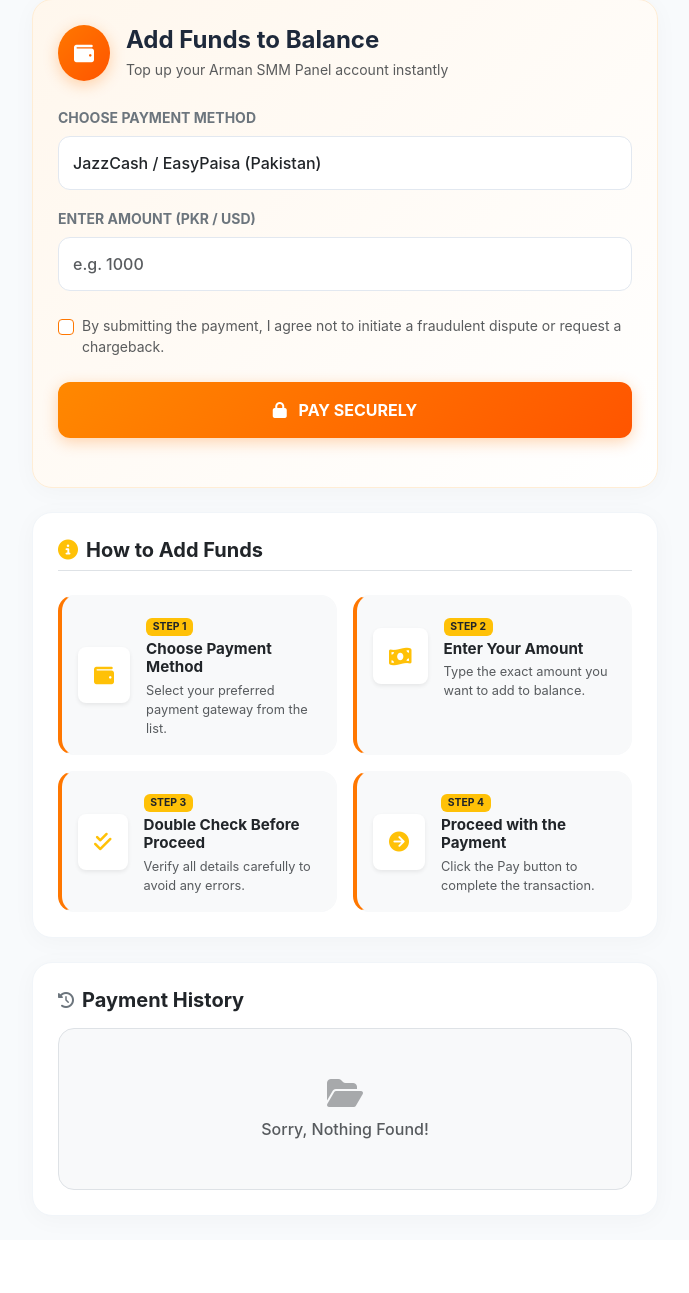
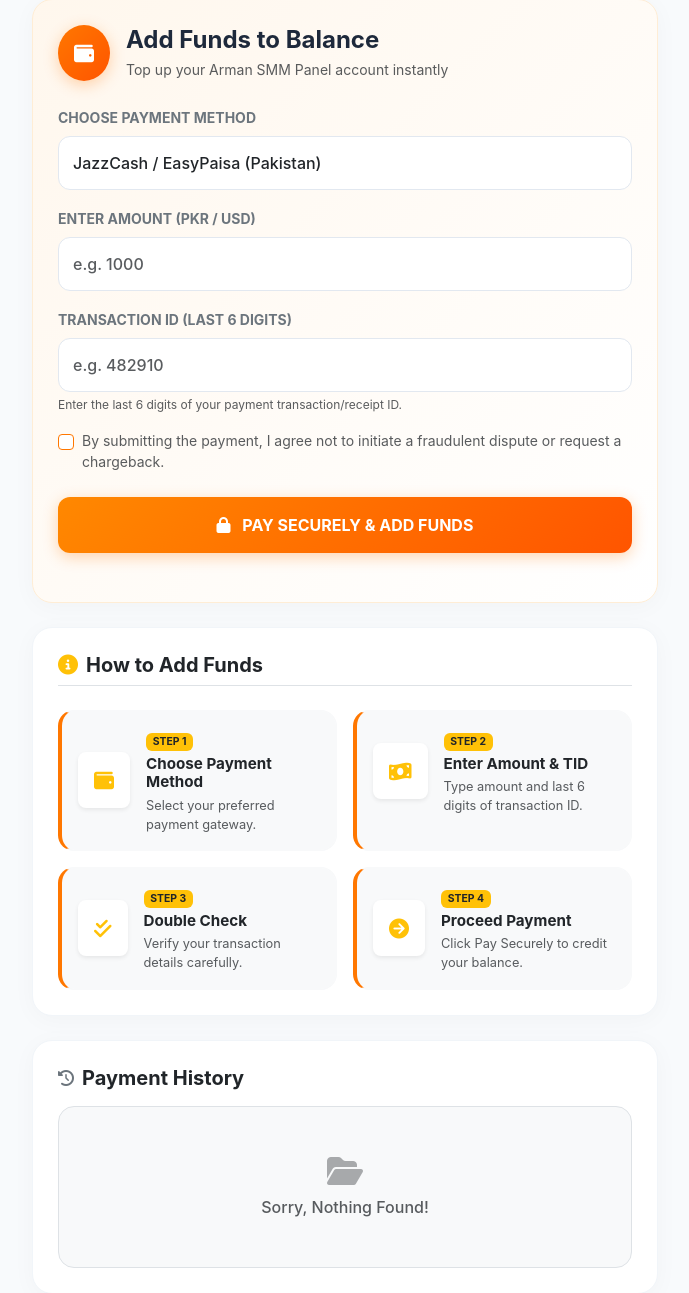
Before and after one commit to arman22334499/armans-panel, a Flask app: page /addfunds in a window 1280 px wide. Shown: the part 95-1388 px from the top of the page, without its empty margins (295-984 px from the left). Before the commit the page ends 1311 px from the top, so only its background shows below. Run offline with Flask 3, Linux system fonts and the light colour scheme; the visitor is signed in with stand-in values (Sample User, id 1); data comes from the database, SQL or seed files in the repository.

Commit message:
Update payment form and instructions for clarity

```diff
--- a/templates/add_funds.html
+++ b/templates/add_funds.html
@@ -14,7 +14,7 @@
         </div>
     </div>
 
-    <!-- Payment Form -->
+    <!-- Payment & Transaction Form -->
     <form method="POST" class="mb-4">
         <div class="mb-3">
             <label class="form-label fw-bold text-secondary small text-uppercase">Choose Payment Method</label>
@@ -25,23 +25,32 @@
                 <option value="skrill">Skrill</option>
             </select>
         </div>
-        <div class="mb-4">
+
+        <div class="mb-3">
             <label class="form-label fw-bold text-secondary small text-uppercase">Enter Amount (PKR / USD)</label>
             <input type="number" class="form-control" name="amount" placeholder="e.g. 1000" required>
         </div>
+
+        <div class="mb-3">
+            <label class="form-label fw-bold text-secondary small text-uppercase">Transaction ID (Last 6 Digits)</label>
+            <input type="text" class="form-control" name="transaction_id" placeholder="e.g. 482910" maxlength="6" required>
+            <div class="form-text text-muted" style="font-size: 0.75rem;">Enter the last 6 digits of your payment transaction/receipt ID.</div>
+        </div>
+
         <div class="form-check mb-4">
             <input class="form-check-input" type="checkbox" id="terms" required style="border-color: #ff7700;">
             <label class="form-check-label small text-muted" for="terms">
                 By submitting the payment, I agree not to initiate a fraudulent dispute or request a chargeback.
             </label>
         </div>
+
         <button type="submit" class="btn btn-orange w-100 py-3 text-uppercase tracking-wider">
-            <i class="fas fa-lock me-2"></i> Pay Securely
+            <i class="fas fa-lock me-2"></i> Pay Securely & Add Funds
         </button>
     </form>
 </div>
 
-<!-- How to Add Funds Section (Aesthetic Steps Cards) -->
+<!-- How to Add Funds Section -->
 <div class="main-card mb-4" style="background: #ffffff;">
     <div class="d-flex align-items-center gap-2 mb-4 pb-2 border-bottom">
         <i class="fas fa-info-circle text-warning fs-5"></i>
@@ -49,65 +58,53 @@
     </div>
 
     <div class="row g-3">
-        <!-- Step 1 -->
         <div class="col-md-6">
-            <div class="p-3 rounded-4 border border-light bg-light h-100 position-relative overflow-hidden" style="border-left: 4px solid #ff7700 !important;">
+            <div class="p-3 rounded-4 border border-light bg-light h-100" style="border-left: 4px solid #ff7700 !important;">
                 <div class="d-flex align-items-center gap-3">
-                    <div class="rounded-3 p-3 bg-white text-warning shadow-sm">
-                        <i class="fas fa-wallet fa-lg"></i>
-                    </div>
+                    <div class="rounded-3 p-3 bg-white text-warning shadow-sm"><i class="fas fa-wallet fa-lg"></i></div>
                     <div>
                         <span class="badge bg-warning text-dark mb-1 fw-bold" style="font-size: 0.65rem;">STEP 1</span>
                         <h6 class="fw-bold mb-1 text-dark" style="font-size: 0.95rem;">Choose Payment Method</h6>
-                        <p class="text-muted small mb-0" style="font-size: 0.8rem;">Select your preferred payment gateway from the list.</p>
+                        <p class="text-muted small mb-0" style="font-size: 0.8rem;">Select your preferred payment gateway.</p>
                     </div>
                 </div>
             </div>
         </div>
 
-        <!-- Step 2 -->
         <div class="col-md-6">
-            <div class="p-3 rounded-4 border border-light bg-light h-100 position-relative overflow-hidden" style="border-left: 4px solid #ff7700 !important;">
+            <div class="p-3 rounded-4 border border-light bg-light h-100" style="border-left: 4px solid #ff7700 !important;">
                 <div class="d-flex align-items-center gap-3">
-                    <div class="rounded-3 p-3 bg-white text-warning shadow-sm">
-                        <i class="fas fa-money-bill-wave fa-lg"></i>
-                    </div>
+                    <div class="rounded-3 p-3 bg-white text-warning shadow-sm"><i class="fas fa-money-bill-wave fa-lg"></i></div>
                     <div>
                         <span class="badge bg-warning text-dark mb-1 fw-bold" style="font-size: 0.65rem;">STEP 2</span>
-                        <h6 class="fw-bold mb-1 text-dark" style="font-size: 0.95rem;">Enter Your Amount</h6>
-                        <p class="text-muted small mb-0" style="font-size: 0.8rem;">Type the exact amount you want to add to balance.</p>
+                        <h6 class="fw-bold mb-1 text-dark" style="font-size: 0.95rem;">Enter Amount & TID</h6>
+                        <p class="text-muted small mb-0" style="font-size: 0.8rem;">Type amount and last 6 digits of transaction ID.</p>
                     </div>
                 </div>
             </div>
         </div>
 
-        <!-- Step 3 -->
         <div class="col-md-6">
-            <div class="p-3 rounded-4 border border-light bg-light h-100 position-relative overflow-hidden" style="border-left: 4px solid #ff7700 !important;">
+            <div class="p-3 rounded-4 border border-light bg-light h-100" style="border-left: 4px solid #ff7700 !important;">
                 <div class="d-flex align-items-center gap-3">
-                    <div class="rounded-3 p-3 bg-white text-warning shadow-sm">
-                        <i class="fas fa-check-double fa-lg"></i>
-                    </div>
+                    <div class="rounded-3 p-3 bg-white text-warning shadow-sm"><i class="fas fa-check-double fa-lg"></i></div>
                     <div>
                         <span class="badge bg-warning text-dark mb-1 fw-bold" style="font-size: 0.65rem;">STEP 3</span>
-                        <h6 class="fw-bold mb-1 text-dark" style="font-size: 0.95rem;">Double Check Before Proceed</h6>
-                        <p class="text-muted small mb-0" style="font-size: 0.8rem;">Verify all details carefully to avoid any errors.</p>
+                        <h6 class="fw-bold mb-1 text-dark" style="font-size: 0.95rem;">Double Check</h6>
+                        <p class="text-muted small mb-0" style="font-size: 0.8rem;">Verify your transaction details carefully.</p>
                     </div>
                 </div>
             </div>
         </div>
 
-        <!-- Step 4 -->
         <div class="col-md-6">
-            <div class="p-3 rounded-4 border border-light bg-light h-100 position-relative overflow-hidden" style="border-left: 4px solid #ff7700 !important;">
+            <div class="p-3 rounded-4 border border-light bg-light h-100" style="border-left: 4px solid #ff7700 !important;">
                 <div class="d-flex align-items-center gap-3">
-                    <div class="rounded-3 p-3 bg-white text-warning shadow-sm">
-                        <i class="fas fa-arrow-circle-right fa-lg"></i>
-                    </div>
+                    <div class="rounded-3 p-3 bg-white text-warning shadow-sm"><i class="fas fa-arrow-circle-right fa-lg"></i></div>
                     <div>
                         <span class="badge bg-warning text-dark mb-1 fw-bold" style="font-size: 0.65rem;">STEP 4</span>
-                        <h6 class="fw-bold mb-1 text-dark" style="font-size: 0.95rem;">Proceed with the Payment</h6>
-                        <p class="text-muted small mb-0" style="font-size: 0.8rem;">Click the Pay button to complete the transaction.</p>
+                        <h6 class="fw-bold mb-1 text-dark" style="font-size: 0.95rem;">Proceed Payment</h6>
+                        <p class="text-muted small mb-0" style="font-size: 0.8rem;">Click Pay Securely to credit your balance.</p>
                     </div>
                 </div>
             </div>
```
